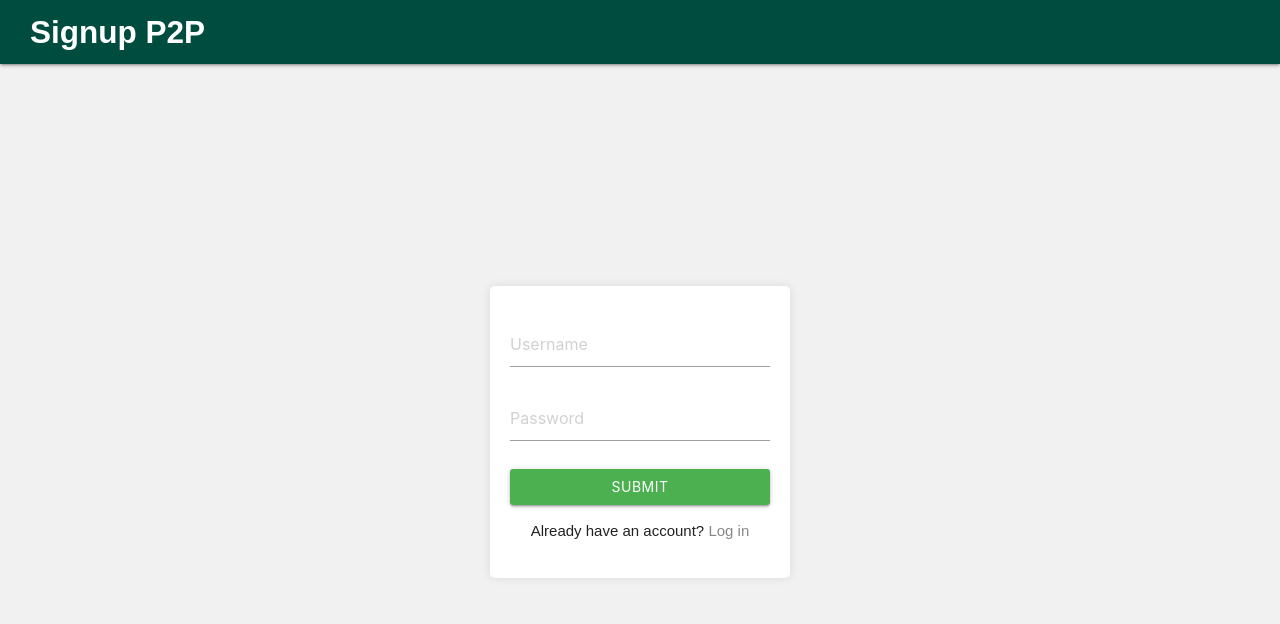
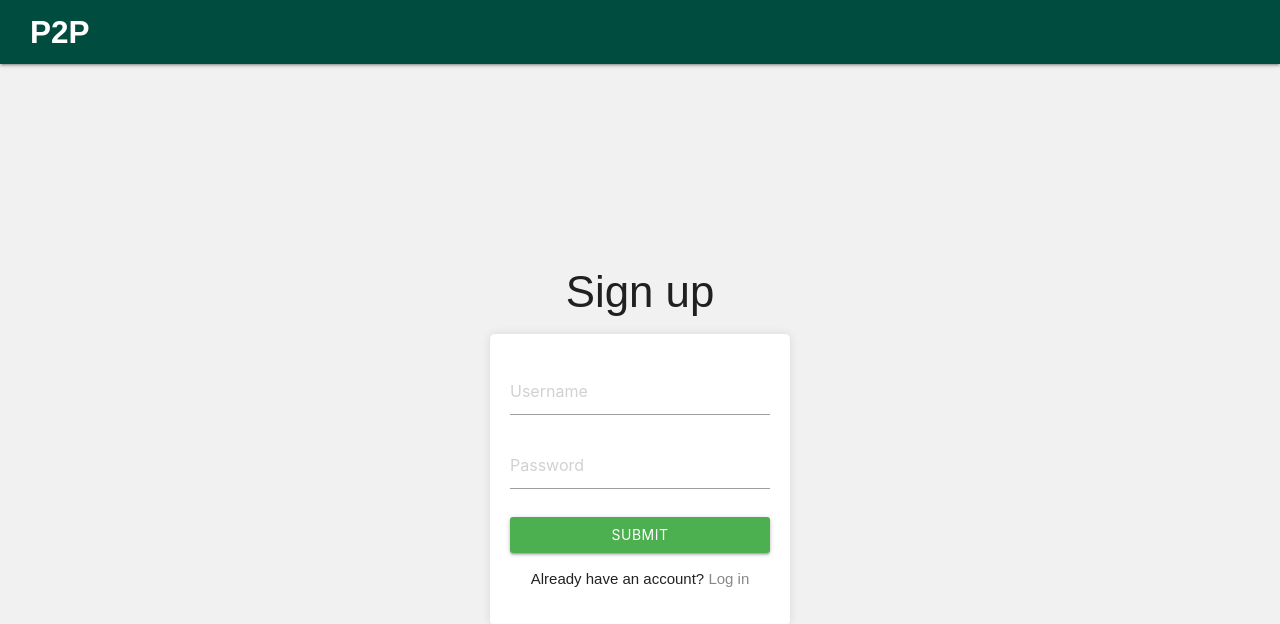
Before and after one commit to Danke86/P2P-Loan-Tracker, a PHP site: page /pages/signup.php in a window 1280 px wide. Shown: the top 624 px of the page. Run offline with PHP 8.4, Linux system fonts and the light colour scheme.

Commit message:
ui: added labe

```diff
--- a/index.php
+++ b/index.php
@@ -19,6 +19,7 @@
         </div>
       </nav>
       <div class="page-content-login">
+        <h3>Log in</h3>
         <div class="input-div">
           <form method="POST" action="backend/login.php" onsubmit="return validation()">
             <div >
--- a/pages/signup.php
+++ b/pages/signup.php
@@ -11,13 +11,14 @@
     <div class="body-html">
       <nav>
         <div class="nav-wrapper teal darken-4">
-          <a href="#" class="brand-logo"> Signup P2P</a>
+          <a href="#" class="brand-logo">P2P</a>
           <ul id="nav-mobile" class="right hide-on-med-and-down">
             <!-- <li><a href="login.php">Login</a></li> -->
           </ul>
         </div>
       </nav>
       <div class="page-content-login">
+      <h3>Sign up</h3>
         <div class="input-div">
           <form method="POST" action="backend/signup.php" onsubmit="return validation()">
             <div>
```
